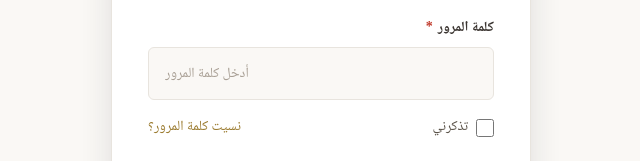
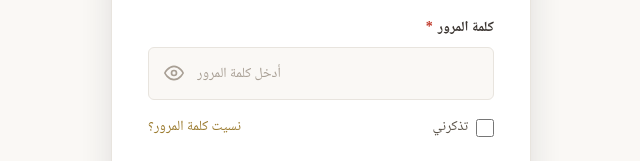
Before and after one commit to johnlatif19/stmaryimbaba, a website: page public/login.html in a window 1280 px wide. Shown: the part 382-543 px from the top of the page, 319-959 px from the left. Drawn offline with Linux system fonts and the light colour scheme.

Commit message:
Update login.html

```diff
--- a/public/login.html
+++ b/public/login.html
@@ -214,6 +214,36 @@
             color: var(--neutral-400);
         }
 
+        /* Password toggle wrapper */
+        .password-wrapper {
+            position: relative;
+            display: flex;
+            align-items: center;
+        }
+
+        .password-wrapper input {
+            flex: 1;
+            padding-left: 48px;
+        }
+
+        .password-wrapper .toggle-btn {
+            position: absolute;
+            left: 12px;
+            background: none;
+            border: none;
+            cursor: pointer;
+            color: var(--neutral-400);
+            padding: 4px;
+            display: flex;
+            align-items: center;
+            justify-content: center;
+            transition: color var(--transition);
+        }
+
+        .password-wrapper .toggle-btn:hover {
+            color: var(--navy);
+        }
+
         /* ============================================
            OPTIONS (Remember & Forgot)
            ============================================ */
@@ -393,6 +423,10 @@
                 padding: 12px;
                 font-size: 15px;
             }
+
+            .password-wrapper input {
+                padding-left: 40px;
+            }
         }
 
         @media (max-width: 360px) {
@@ -486,6 +520,7 @@
                     كلمة المرور
                     <span class="required">*</span>
                 </label>
+                <div class="password-wrapper">
                     <input
                         type="password"
                         id="password"
@@ -495,6 +530,18 @@
                         autocomplete="current-password"
                         dir="ltr"
                     />
+                    <button
+                        type="button"
+                        class="toggle-btn"
+                        id="togglePassword"
+                        aria-label="إظهار كلمة المرور"
+                    >
+                        <svg width="20" height="20" viewBox="0 0 24 24" fill="none" stroke="currentColor" stroke-width="2" stroke-linecap="round" stroke-linejoin="round" id="eyeIcon">
+                            <path d="M1 12s4-8 11-8 11 8 11 8-4 8-11 8-11-8-11-8z" />
+                            <circle cx="12" cy="12" r="3" />
+                        </svg>
+                    </button>
+                </div>
             </div>
 
             <div class="login-options">
@@ -545,6 +592,31 @@
             const alertMessage = document.getElementById('alertMessage');
             const alertText = document.getElementById('alertText');
 
+            // Toggle password elements
+            const togglePassword = document.getElementById('togglePassword');
+            const eyeIcon = document.getElementById('eyeIcon');
+
+            // ============================================
+            // Toggle Password Visibility
+            // ============================================
+            togglePassword.addEventListener('click', function() {
+                const isPassword = passwordInput.type === 'password';
+                passwordInput.type = isPassword ? 'text' : 'password';
+
+                // Update icon
+                if (isPassword) {
+                    eyeIcon.innerHTML = `
+                        <path d="M17.94 17.94A10.07 10.07 0 0 1 12 20c-7 0-11-8-11-8a18.45 18.45 0 0 1 5.06-5.94M9.9 4.24A9.12 9.12 0 0 1 12 4c7 0 11 8 11 8a18.5 18.5 0 0 1-2.16 3.19m-6.72-1.07a3 3 0 1 1-4.24-4.24" />
+                        <line x1="1" y1="1" x2="23" y2="23" />
+                    `;
+                } else {
+                    eyeIcon.innerHTML = `
+                        <path d="M1 12s4-8 11-8 11 8 11 8-4 8-11 8-11-8-11-8z" />
+                        <circle cx="12" cy="12" r="3" />
+                    `;
+                }
+            });
+
             // ============================================
             // Helpers
             // ============================================
@@ -574,11 +646,6 @@
                     loginButtonText.textContent = 'تسجيل الدخول';
                     loginSpinner.classList.add('hidden');
                 }
-            }
-
-            function getBaseUrl() {
-                // Use relative URLs for Vercel compatibility
-                return '';
             }
 
             // ============================================
@@ -675,10 +742,8 @@
             // ============================================
             // Demo / Development helper (remove in production)
             // ============================================
-            // For development convenience, pre-fill admin credentials
-            // Comment out or remove in production
             if (window.location.hostname === 'localhost' || window.location.hostname === '127.0.0.1') {
-                // Optionally pre-fill for testing
+                // Optionally pre-fill for testing - uncomment to use
                 // usernameInput.value = 'admin';
                 // passwordInput.value = 'ChangeMe123!';
             }
```
Lines whose indentation alone changed are shown as unchanged.
